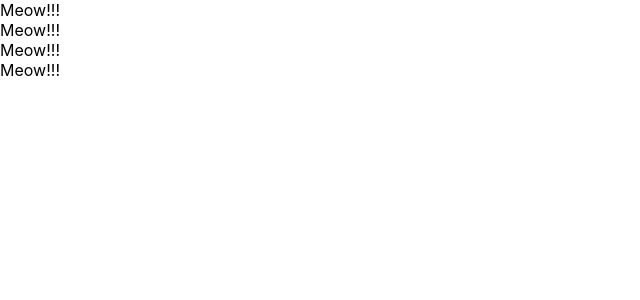
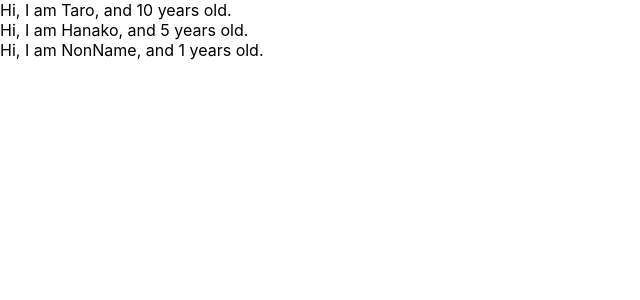
Before and after one commit to Daisuke-Igrashi/udemy-react-redux-crud-application, a React (Create React App) app: page / in a window 1280 px wide. Shown: the top 300 px of the page, without its empty margins (0-640 px from the left). Built offline with nearby package versions, Linux system fonts and the light colour scheme.

Commit message:
learn props of components

```diff
--- a/src/App.js
+++ b/src/App.js
@@ -1,30 +1,28 @@
 import React from 'react';
 
-
-/* class App extends Component{
-  render() {
-    return(
-      <React.Fragment>
-        <label htmlFor="bar">bar</label>
-        <input type="text" onChange={() => {console.log("mement mori")}} />
-      </React.Fragment>
-    )
-  }
-} */
-
 const App =() =>{
+  const profiles = [
+    { name: "Taro", age: 10 },
+    { name: "Hanako", age: 5 },
+    { name: "NonName"}
+  ]
   return(
     <div>
-      <Cat />
-      <Cat />
-      <Cat />
-      <Cat />
+      {
+        profiles.map((profile) => {
+          return <User name={profile.name} age={profile.age}/>
+        })
+      }
     </div>
   )
 }
 
-const Cat =() =>{
-  return <div>Meow!!!</div>
+const User =(props) =>{
+return <div>Hi, I am {props.name}, and {props.age} years old.</div>
+}
+
+User.defaultProps ={
+  age: 1
 }
 
 export default App;
```
